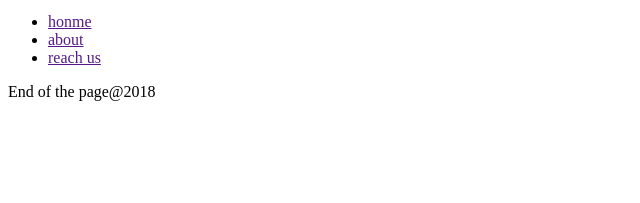
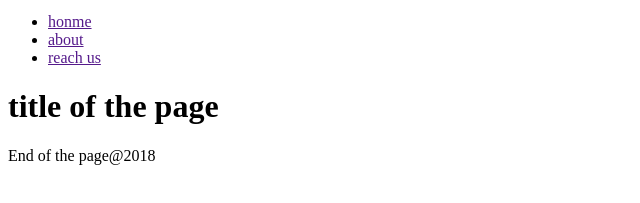
Before and after one commit to acalderongarcia/gitflow, a plain HTML site: page index.html in a window 1280 px wide. Shown: the part 29-232 px from the top of the page, without its empty margins (0-640 px from the left). Drawn offline with Linux system fonts and the light colour scheme.

Commit message:
initiated main with title of the page

```diff
--- a/index.html
+++ b/index.html
@@ -17,6 +17,12 @@
 
 	</header>
 
+	<main>
+
+		<h1>title of the page</h1>
+
+	</main>
+
 	<footer>
 		<p>End of the page@2018</p>
 	</footer>
```
